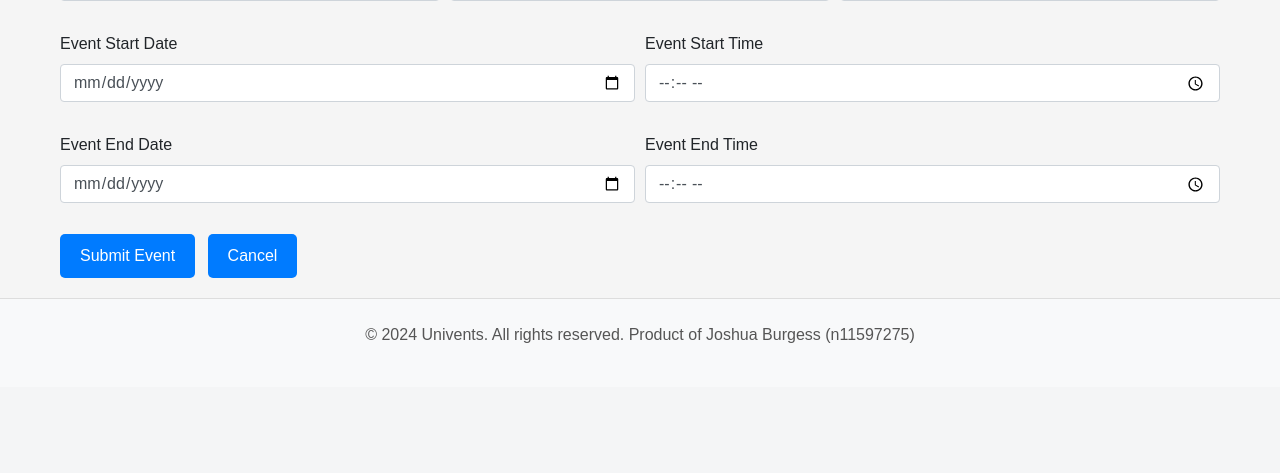
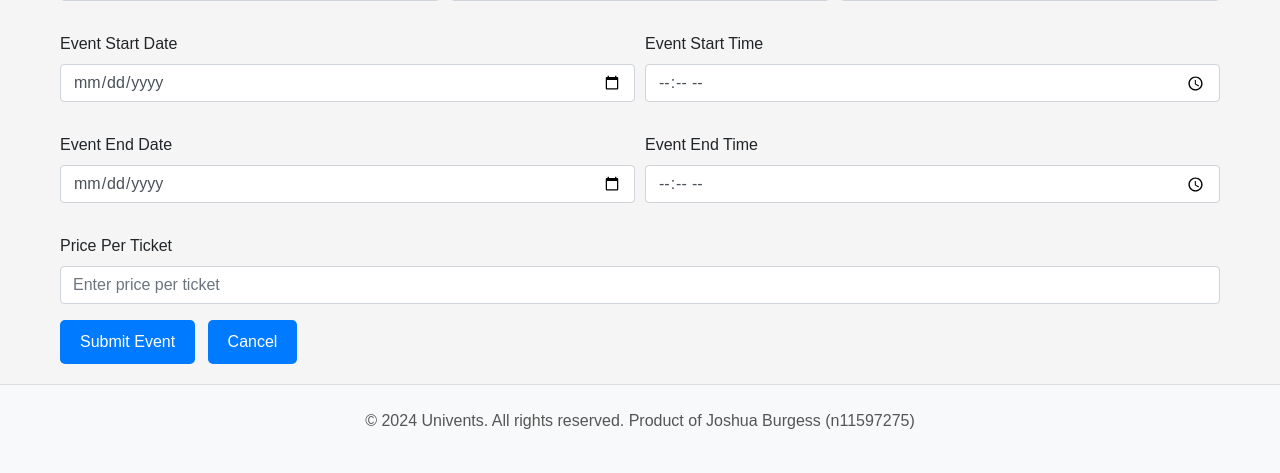
Before and after one commit to jruss320/IAB207-Repo, a Flask app: page /event/create in a window 1280 px wide. Shown: the part 851-1324 px from the top of the page. Before the commit the page ends 1194 px from the top, so only its background shows below. Run offline with Flask 3, Linux system fonts and the light colour scheme; a user stored in the database is signed in; some libraries are stand-ins or nearby versions.

Commit message:
Booking + Price form

```diff
--- a/website/forms.py
+++ b/website/forms.py
@@ -1,6 +1,6 @@
 from flask_wtf import FlaskForm
-from wtforms.fields import TextAreaField, SubmitField, StringField, SelectField, FileField, TimeField, PasswordField, DateTimeField
-from wtforms.validators import InputRequired, Length, Email, EqualTo, DataRequired
+from wtforms.fields import TextAreaField, IntegerField, SubmitField, StringField, SelectField, DecimalField, FileField, TimeField, PasswordField, DateTimeField
+from wtforms.validators import InputRequired, Length, Email, EqualTo, DataRequired, NumberRange
 
 # creates the login information
 class LoginForm(FlaskForm):
@@ -39,4 +39,9 @@ class EventForm(FlaskForm):
     start_time = TimeField('Start Time', format='%H:%M', validators=[DataRequired()])
     end_date = DateTimeField('End Date', format='%Y-%m-%d', validators=[DataRequired()])
     end_time = TimeField('End Time', format='%H:%M', validators=[DataRequired()])
+    price_per_ticket = DecimalField('Price Per Ticket', places=2, validators=[DataRequired(), NumberRange(min=0, message='Price must be a positive number.')])
     submit = SubmitField('Create Event')
+
+class TicketBookingForm(FlaskForm):
+    quantity = IntegerField('Number of Tickets', validators=[DataRequired(), NumberRange(min=1, message="Please select at least 1 ticket.")])
+    submit = SubmitField('Book Tickets')
--- a/website/models.py
+++ b/website/models.py
@@ -40,8 +40,9 @@ class Event(db.Model):
     end_date = db.Column(db.Date, nullable=False)
     end_time = db.Column(db.Time, nullable=False)
 
-    # Event creator
+    # Event creator and Price
     user_id = db.Column(db.Integer, db.ForeignKey('user.id'), nullable=False)
+    price_per_ticket = db.Column(db.Float, nullable=False, default=0.0)
 
     # Relationships
     comments = db.relationship('Comment', backref='event', lazy=True)
--- a/website/templates/event_create.html
+++ b/website/templates/event_create.html
@@ -99,6 +99,13 @@
                     {{ form.end_time(class='form-control', type='time', required=True) }}
                 </div>
             </div>
+            <div class="form-group">
+                <label for="eventPrice">Price Per Ticket</label>
+                {{ form.price_per_ticket(class='form-control', placeholder='Enter price per ticket', required=True) }}
+                {% for error in form.price_per_ticket.errors %}
+                    <div class="alert alert-danger">{{ error }}</div>
+                {% endfor %}
+            </div>
             <button type="submit" class="btn btn-primary">Submit Event</button>
             <a href="{{ url_for('main.index') }}" class="btn btn-secondary ml-2">Cancel</a> <!-- Cancel button -->
         </form>
--- a/website/views.py
+++ b/website/views.py
@@ -1,7 +1,7 @@
 from flask import Blueprint, current_app, render_template, redirect, url_for, flash, request
 from flask_login import login_required, current_user
-from .forms import EventForm
-from .models import Event
+from .forms import EventForm, TicketBookingForm
+from .models import Event, Order
 from . import db
 from werkzeug.utils import secure_filename
 import os
@@ -38,6 +38,7 @@ def event_create():
         end_date = form.end_date.data
         end_time = form.end_time.data
         user_id = current_user.id
+        price_per_ticket=form.price_per_ticket.data
 
         # Handle the image upload
         image_file = form.image.data
@@ -65,7 +66,8 @@ def event_create():
             start_time=start_time,
             end_date=end_date,
             end_time=end_time,
-            user_id=user_id
+            user_id=user_id,
+            price_per_ticket=price_per_ticket
         )
 
         # Add to database
@@ -149,9 +151,9 @@ def book_tickets(event_id):
 
     if form.validate_on_submit():
         quantity = form.quantity.data
-        total_price = quantity * TICKET_PRICE
+        price_per_ticket = event.price_per_ticket  # Get the price per ticket from the event model
+        total_price = quantity * price_per_ticket
 
-        # Create a new order
         order = Order(
             quantity=quantity,
             price=total_price,
@@ -159,18 +161,16 @@ def book_tickets(event_id):
             event_id=event.id
         )
 
-        # Add and commit order to database
         db.session.add(order)
-        try:
-            db.session.commit()
-            flash('Tickets booked successfully!', 'success')
-            return redirect(url_for('main.event_detail', event_id=event_id))
-        except Exception as e:
-            db.session.rollback()
-            flash('Error booking tickets. Please try again.', 'danger')
+        db.session.commit()  # Commit the order to the database
+
+        # Print confirmation message to the terminal
+        print(f"Order confirmed: {quantity} ticket(s) booked for '{event.name}' by user ID {current_user.id}.")
+
+        flash('Tickets booked successfully!', 'success')
+        return redirect(url_for('main.event_view'))
 
     return render_template('book_tickets.html', event=event, form=form)
-
 
 @main_bp.route('/event/<int:event_id>/update', methods=['GET', 'POST'])
 @login_required
```
Also changed, not shown: instance/sitedata.sqlite, website/static/uploads/touchdown_goat.png (added).
